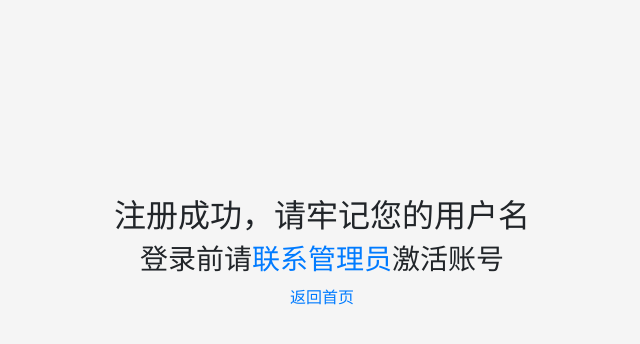
After one commit to minkolee/fms, a Django app: template homepage/templates/users/register_success.html in a window 1280 px wide. The commit adds this page. Shown: the part 139-483 px from the top of the page, without its empty margins (318-958 px from the left). Run offline with Django 3.2, Linux system fonts and the light colour scheme; the template is opened without the code that fills it, so the values that code supplies are empty; some libraries are stand-ins or nearby versions.

Commit message:
用户登录和注册功能编写完毕

```diff
--- a/homepage/templates/base/main.html
+++ b/homepage/templates/base/main.html
@@ -4,8 +4,9 @@
 <head>
     <meta charset="utf-8">
     <meta name="viewport" content="width=device-width, initial-scale=1, shrink-to-fit=no">
+
     <link rel="stylesheet" href="{% static 'css/bootstrap.min.css' %}"
-          integrity="sha384-9aIt2nRpC12Uk9gS9baDl411NQApFmC26EwAOH8WgZl5MYYxFfc+NcPb1dKGj7Sk" crossorigin="anonymous">
+           crossorigin="anonymous">
     <style>{% block style %}{% endblock %}</style>
     <title>{% block title %}{% endblock %}</title>
 </head>
@@ -19,13 +20,11 @@
 {#页脚#}
 {% block footer %}{% endblock %}
 <script src="{% static 'js/jquery.slim.min.js' %}"
-        integrity="sha384-DfXdz2htPH0lsSSs5nCTpuj/zy4C+OGpamoFVy38MVBnE+IbbVYUew+OrCXaRkfj"
         crossorigin="anonymous"></script>
 <script src="{% static 'js/popper.min.js' %}"
-        integrity="sha384-Q6E9RHvbIyZFJoft+2mJbHaEWldlvI9IOYy5n3zV9zzTtmI3UksdQRVvoxMfooAo"
         crossorigin="anonymous"></script>
 <script src="{% static 'js/bootstrap.min.js' %}"
-        integrity="sha384-OgVRvuATP1z7JjHLkuOU7Xw704+h835Lr+6QL9UvYjZE3Ipu6Tp75j7Bh/kR0JKI"
         crossorigin="anonymous"></script>
+<script>{% block jscode %}{% endblock %}</script>
 </body>
 </html>
--- /dev/null
+++ b/homepage/templates/users/register_success.html
@@ -0,0 +1,61 @@
+{% extends 'base/main.html' %}
+
+{% block style %}
+    html,
+    body {
+    height: 100%;
+    }
+
+    body {
+    display: -ms-flexbox;
+    display: flex;
+    -ms-flex-align: center;
+    align-items: center;
+    padding-top: 40px;
+    padding-bottom: 40px;
+    background-color: #f5f5f5;
+    }
+
+    .form-signin {
+    width: 100%;
+    max-width: 330px;
+    padding: 15px;
+    margin: auto;
+    }
+    .form-signin .checkbox {
+    font-weight: 400;
+    }
+    .form-signin .form-control {
+    position: relative;
+    box-sizing: border-box;
+    height: auto;
+    padding: 10px;
+    font-size: 16px;
+    }
+    .form-signin .form-control:focus {
+    z-index: 2;
+    }
+    .form-signin input[type="email"] {
+    margin-bottom: -1px;
+    border-bottom-right-radius: 0;
+    border-bottom-left-radius: 0;
+    }
+    .form-signin input[type="password"] {
+    margin-bottom: 10px;
+    border-top-left-radius: 0;
+    border-top-right-radius: 0;
+    }
+
+{% endblock %}
+
+{% block title %}注册成功{% endblock %}
+
+{% block body %}
+
+        <div class="container">
+            <h2 class="text-center">注册成功，请牢记您的用户名</h2>
+            <h3 class="text-center">登录前请<a href="mailto:liyiming@sinochem.com">联系管理员</a>激活账号</h3>
+            <p class="text-center"><a href="{% url 'homepage:homepage' %}">返回首页</a></p>
+        </div>
+
+{% endblock %}
```
Also changed, not shown: homepage/templates/users/login.html (+9 -5 lines), homepage/templates/users/register.html (+11 -33 lines), homepage/views.py (+4 -7 lines).
